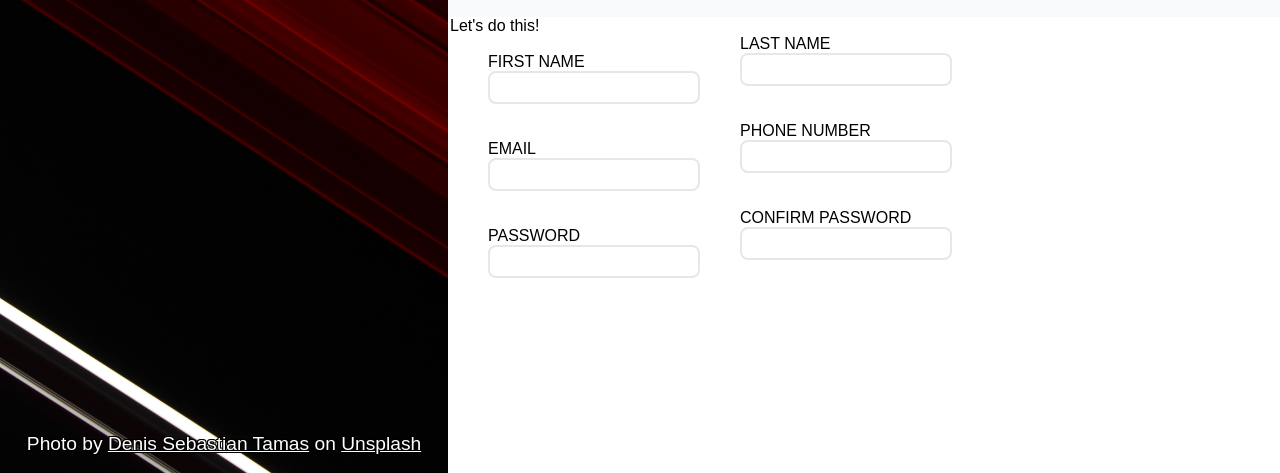
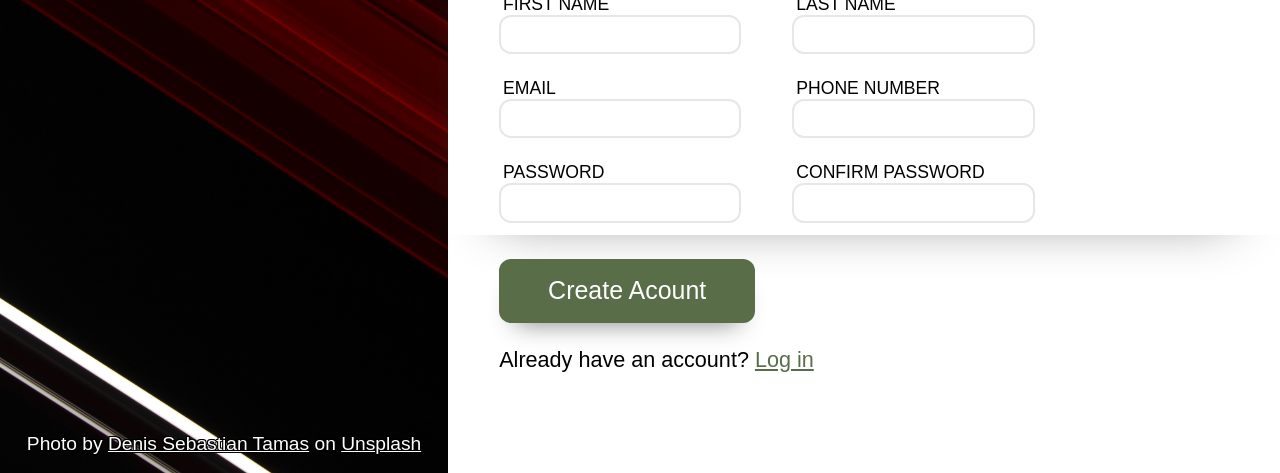
Before and after one commit to Petrelis-Efstratios/Sign-up-Form, a plain HTML site: page index.html in a window 1280 px wide. Shown: the part 327-800 px from the top of the page. Drawn offline with Linux system fonts and the light colour scheme.

Commit message:
The stractureof the website is complete

```diff
--- a/index.html
+++ b/index.html
@@ -22,7 +22,7 @@
                     <p>This is not a real online service. It's just a project for creating a form. Clicking Create Acount or Log in won't actually do anything. Feel free to play around with the website.</p>
                     <p>Now that we get that out of the way, let's get started!</p>
                 </div>
-                <div>
+                <div class="form_container">
                     <form>
                         <legend>Let's do this!</legend>
                         <div>
@@ -30,7 +30,7 @@
                                 <label for="first_name">FIRST NAME</label>
                                 <input type="text" id="first_name">
                             </div>
-                            <div>
+                            <div class="right_column">
                                 <label for="last_name">LAST NAME</label>
                                 <input type="text" id="last_name">
                             </div>
@@ -38,7 +38,7 @@
                                 <label for="email">EMAIL</label>
                                 <input type="email" id="email">
                             </div>
-                            <div>
+                            <div class="right_column">
                                 <label for="phone_number">PHONE NUMBER</label>
                                 <input type="text" id="phone_number">
                             </div>
@@ -46,14 +46,17 @@
                                 <label for="password">PASSWORD</label>
                                 <input type="password" id="password">
                             </div>
-                            <div>
+                            <div class="right_column">
                                 <label for="confirm_password">CONFIRM PASSWORD</label>
                                 <input type="password" id="confirm_password">
                             </div>
                         </div>
                     </form>
                 </div>
-                <div></div>
+                <div>
+                    <button>Create Acount</button>
+                    <p>Already have an account? <a href="#">Log in</a></p>
+                </div>
             </div>
         </main>
         <script src="script.js"></script>
--- a/styles.css
+++ b/styles.css
@@ -65,7 +65,7 @@ h1 {
     background-color: #f9fafb;
 }
 .upper_text > p {
-    font-size: calc(1.5vh + 1.5vw);
+    font-size: calc(1.2vh + 1.2vw);
     font-weight: 700;
 }
 .upper_text > p:first-child {
@@ -79,19 +79,55 @@ form > div {
     grid-template-columns: repeat(2, 0fr);
     grid-template-rows: repeat(3, 0fr);
 }
+legend {
+    font-size: calc(1.4vh + 1.4vw);
+    margin: 3vh 0 1vh 4vw;
+    width: 65%;
+}
+label {
+    font-size: 2.2vh;
+    padding-left: 0.3vw;
+}
 input {
     appearance: none;
-    width: 200px;
-    height: 25px;
+    width: 17vw;
+    height: 3vh;
     border: 2px solid #E5E7EB;
-    border-radius: 8px;
+    border-radius: 1.5vh;
     outline: 0;
-    padding: 2px 4px;
-    font-size: 16px;
+    padding: 0.7vh 0.8vw;
+    font-size: 3vh;
 }
 input:focus {
     border: 2px solid black;
 }
 .left_column {
-    padding: 18px 40px;
+    padding: 1.5vh 4vw;
 }
+.right_column {
+    padding: 1.5vh 0;
+}
+.form_container {
+    box-shadow: 0 4vh 4vw -6vh grey
+}
+button {
+    appearance: none;
+    width: 20vw;
+    height: 8vh;
+    border-radius: 1.5vh;
+    background-color: #596d48;
+    border: none;
+    box-shadow: 0 2vh 2vw -2vh grey;
+    font-size: calc(1.2vh + 1.2vw);
+    color: white;
+    margin: 3vh 0 0 4vw;
+}
+.form_container + div > p {
+    font-size: 2.7vh;
+    margin: 3vh 0 0 4vw;
+    font-weight: 500;
+}
+.form_container + div > p > a {
+    color: #596d48;
+    font-weight: 500;
+}
```
